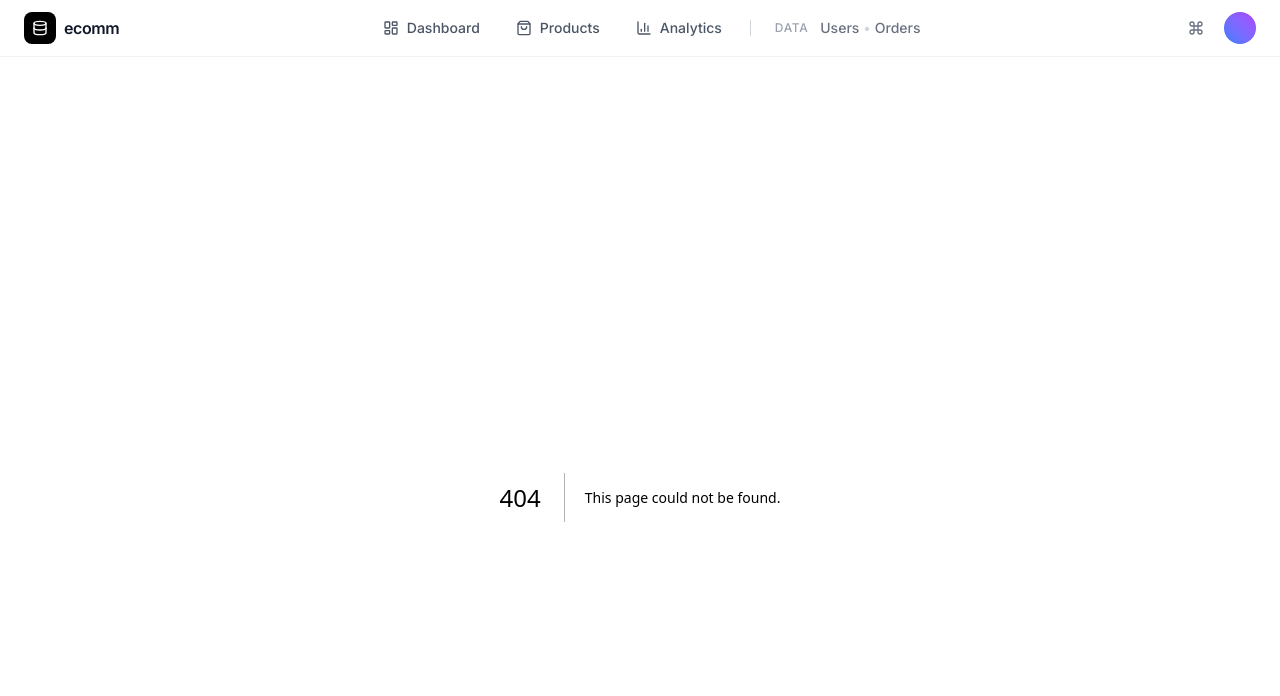
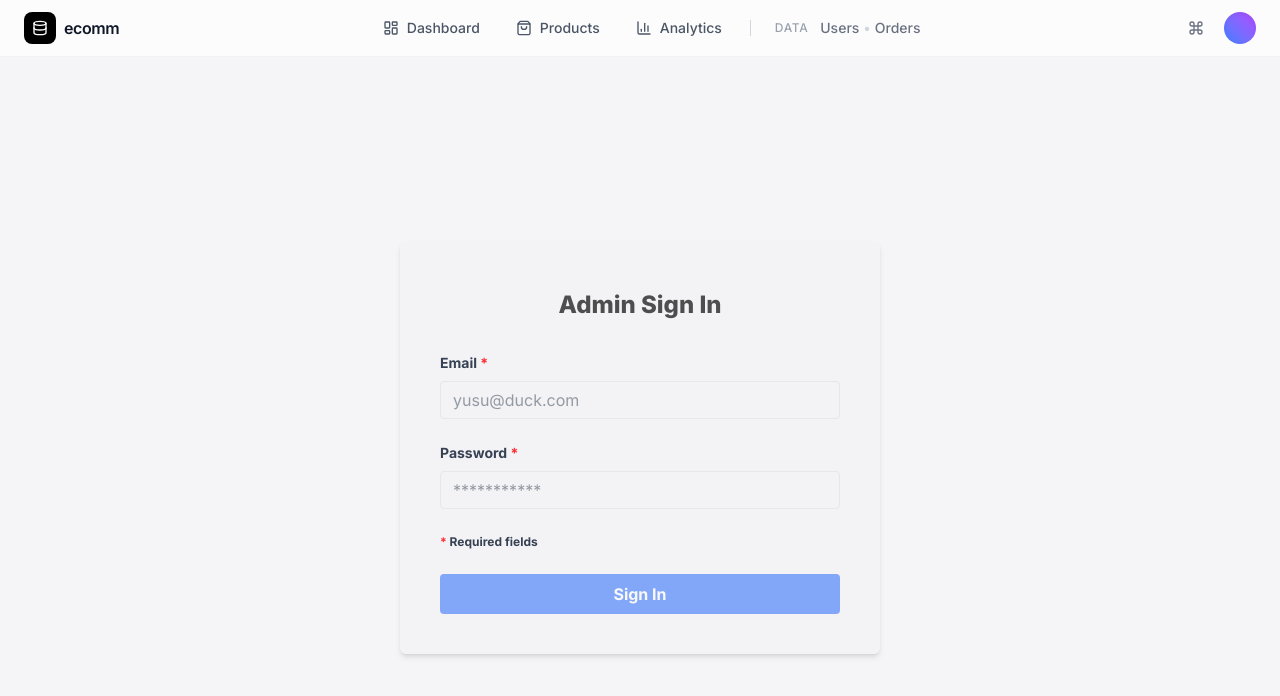
Before and after one commit to ozythings/ecomm, a Next.js app: page /auth/signin in a window 1280 px wide. Before the commit this address had no page. Shown: the top 696 px of the page. Built offline with nearby package versions, Linux system fonts and the light colour scheme.

Commit message:
feat(signin): add sign in page

```diff
--- /dev/null
+++ b/src/app/auth/signin/page.tsx
@@ -0,0 +1,112 @@
+"use client"
+
+import React, {useState} from "react";
+
+type Data = {
+    email: string,
+    password: string,
+}
+
+export default function page() {
+    const obj = {
+        email: "",
+        password: "",
+    }
+    const [data, setData] = useState<Data>(obj);
+    const [error, setError] = useState<null>(null);
+
+    const handleChange = (e: React.ChangeEvent<HTMLInputElement>) => {
+        const {name, value} = e.target;
+
+        setData(prev => ({
+            ...prev,
+            [name]: value,
+        }));
+    }
+
+    const handleSubmit = async (e: React.FormEvent<HTMLFormElement>) => {
+        e.preventDefault();
+
+        const res = await fetch(process.env.api + "/auth/signin", {
+            headers: {
+                "Content-Type": "application/json",
+            },
+            method: "POST",
+            body: JSON.stringify(data)
+        });
+        const json = await res.json();
+
+        if (json.status !== 200) {
+            setData(obj);
+            setError(json.message);
+            return;
+        }
+
+        sessionStorage.setItem("token", "Bearer " + json.token);
+        setError(null);
+        setData(obj);
+    }
+
+    return (
+        <div className="flex items-center justify-center w-full mt-32">
+            <div
+                className="flex flex-col gap-4 p-6 mt-4 bg-[#ddd]/10 rounded-md shadow-md h-auto w-2/5 mx-auto">
+                <h1 className="select-none text-black/90 font-extrabold text-xl sm:text-2xl opacity-75 mt-6 text-center">
+                    Admin Sign In
+                </h1>
+
+                <form onSubmit={handleSubmit} className="p-4">
+                    <div className="mb-6">
+                        <label className="select-none block text-gray-700 text-sm font-bold mb-2" htmlFor="email">
+                            Email <span className="text-red-500">*</span>
+                        </label>
+
+                        <input className="appearance-none border border-gray-200 rounded w-full py-2 px-3 text-gray-700 leading-tight outline-none"
+                               id="email"
+                               type="email"
+                               value={data.email}
+                               onChange={handleChange}
+                               placeholder="yusu@duck.com"
+                               autoComplete="off"
+                               name="email"/>
+                    </div>
+
+                    <div className="mb-6">
+                        <label className="select-none block text-gray-700 text-sm font-bold mb-2" htmlFor="password">
+                            Password <span className="text-red-500">*</span>
+                        </label>
+
+                        <input className="appearance-none border border-gray-200 rounded w-full py-2 px-3 text-gray-700 leading-tight outline-none"
+                               id="password"
+                               type="password"
+                               value={data.password}
+                               onChange={handleChange}
+                               placeholder="***********"
+                               autoComplete="off"
+                               name="password"/>
+                    </div>
+
+                    <div className="mb-6 flex items-center">
+                        <span className="select-none text-gray-700 text-xs mt-[0.7px] font-bold">
+                            <span className="text-red-500">*</span> Required fields
+                        </span>
+                    </div>
+
+                    <div className="flex items-center justify-between">
+                        <button
+                            disabled={!data.email || !data.password}
+                            className="cursor-pointer outline-none w-full transition duration-200 ease-in bg-blue-600 hover:bg-blue-700 text-white font-bold py-2 px-4 rounded disabled:hover:bg-blue-500 disabled:opacity-50 disabled:cursor-not-allowed"
+                            type="submit"
+                        >
+                            Sign In
+                        </button>
+                    </div>
+                </form>
+
+                {error && <div className="bg-gray-300/30 p-2 rounded-md">
+                    <span className="ml-2 text-red-700">{error}</span>
+                </div>}
+            </div>
+        </div>
+    )
+}
```
